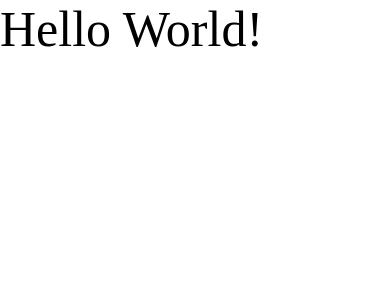
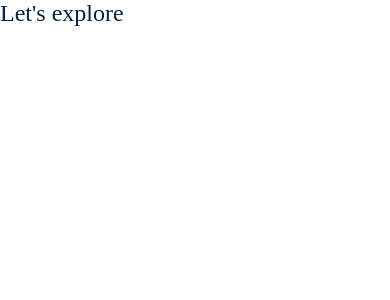
Before and after one commit to paulorfbr/SocialMediaReact, a React Native app: screen / in a window 390 px wide. Shown: the top 300 px of the page. Built offline with nearby package versions, Linux system fonts and the light colour scheme.

Commit message:
add title

```diff
--- a/App.tsx
+++ b/App.tsx
@@ -5,23 +5,18 @@
  * @format
  */
 
-import { StatusBar, StyleSheet, useColorScheme, View, Text } from 'react-native';
+import { StyleSheet, View } from 'react-native';
 import {
-  SafeAreaProvider
+  SafeAreaProvider, SafeAreaView
 } from 'react-native-safe-area-context';
-import { getFontFamily } from './utils/helper'; // Ensure the file exists at this path
+import Title  from './components/Title/Title';
 
-function App() {
-  const isDarkMode = useColorScheme() === 'dark';
-
+const App = () => {
   return (
     <SafeAreaProvider>
-      <StatusBar barStyle={isDarkMode ? 'light-content' : 'dark-content'} />
-      <View style={styles.container}>
-        <Text style={{fontSize: 50, fontFamily: getFontFamily('Inter', '100')}}>
-          Hello World!
-        </Text>
-      </View>
+      <SafeAreaView style={styles.container}>
+        <Title title={'Let\'s explore'} />
+      </SafeAreaView>
     </SafeAreaProvider>
   );
 }
--- /dev/null
+++ b/components/Title/Title.js
@@ -0,0 +1,15 @@
+import React from 'react';
+import { Text } from 'react-native';
+
+import style from './style';
+import PropTypes from 'prop-types';
+
+const Title = (props) => {
+    return <Text style={style.title}>{props.title}</Text>;
+}
+
+Title.propTypes = {
+    title: PropTypes.string.isRequired,
+}
+
+export default Title;
--- /dev/null
+++ b/components/Title/style.js
@@ -0,0 +1,12 @@
+import { StyleSheet } from "react-native";
+import { getFontFamily } from "../../utils/helper";
+
+const style = StyleSheet.create({
+    title: {
+       color: '#022150',
+       fontFamily: getFontFamily('Inter', '600'),
+       fontSize: 24,
+    }
+});
+
+export default style;
--- a/package.json
+++ b/package.json
@@ -10,9 +10,10 @@
     "test": "jest"
   },
   "dependencies": {
+    "@fortawesome/fontawesome-svg-core": "^7.0.1",
+    "@react-native/new-app-screen": "0.81.1",
     "react": "19.1.0",
     "react-native": "0.81.1",
-    "@react-native/new-app-screen": "0.81.1",
     "react-native-safe-area-context": "^5.5.2"
   },
   "devDependencies": {
```
Also changed, not shown: 1 other file (tests, documents, lock files or other folders).
